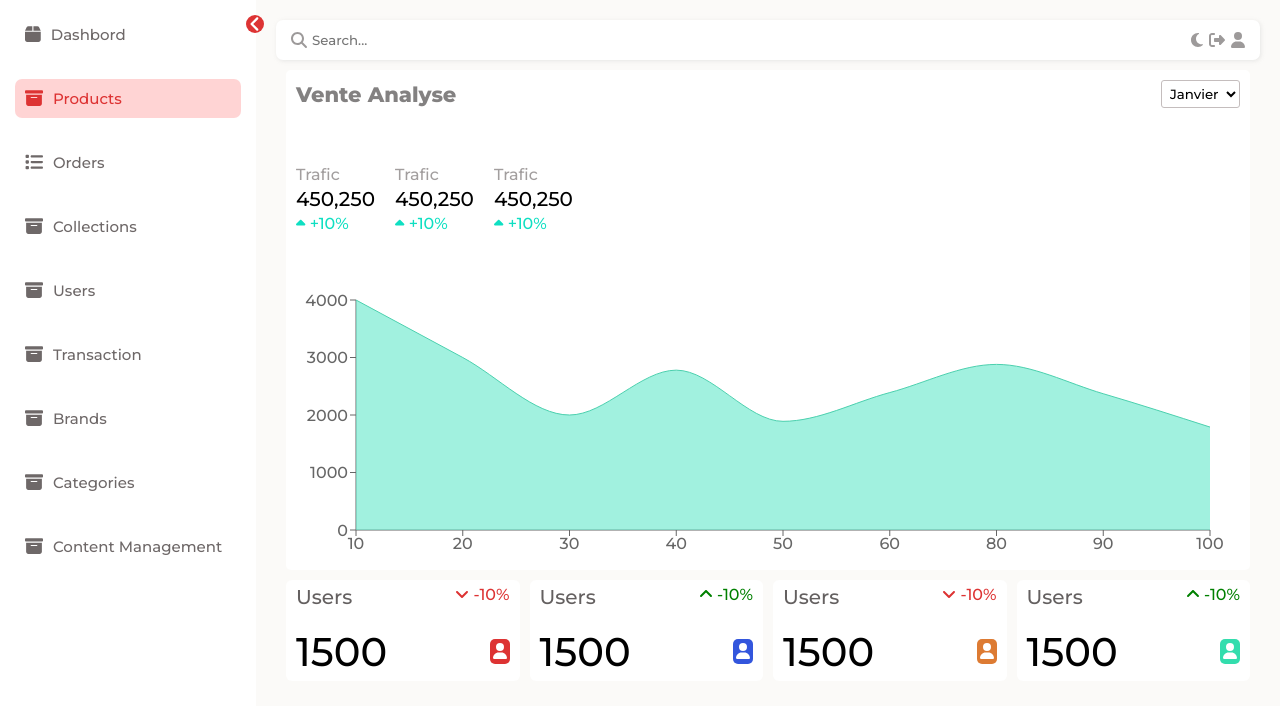
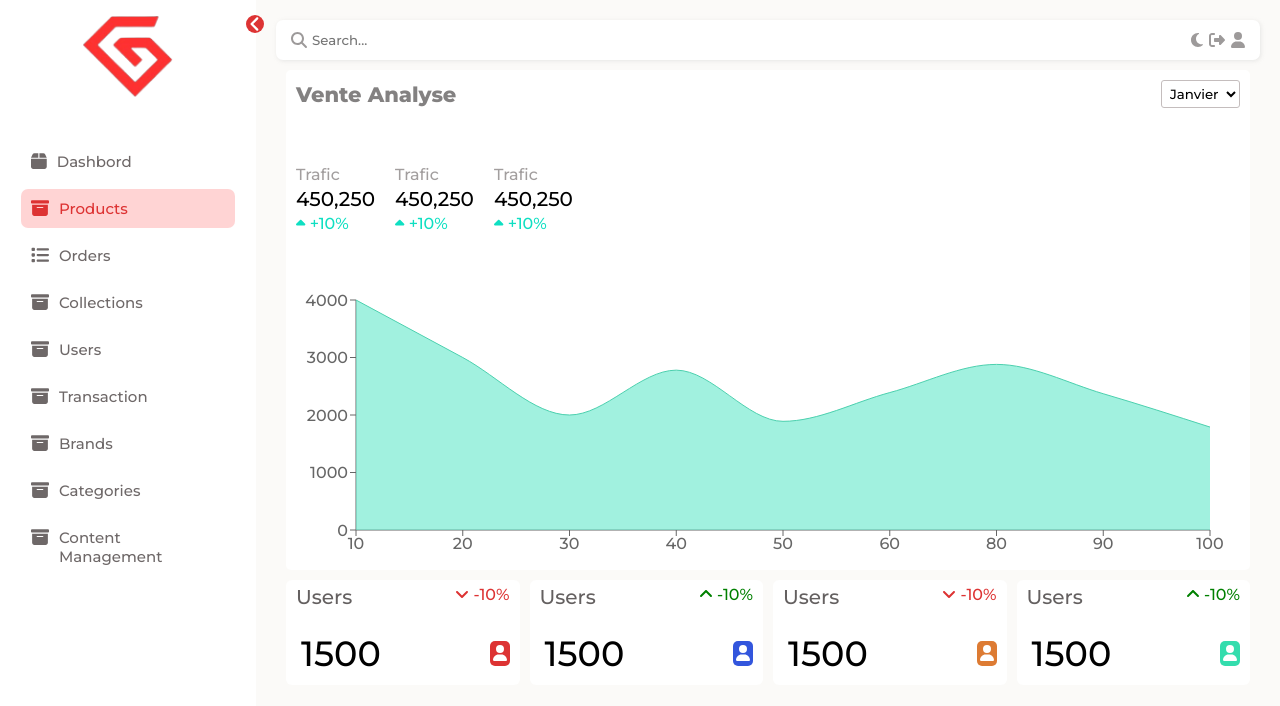
Before and after one commit to ismailbaidar/PFE, a React (Create React App) app in the folder project/public/front/: page /Admin in a window 1280 px wide. Shown: the top 706 px of the page. Built offline with nearby package versions, Linux system fonts and the light colour scheme; a web font is replaced by a local one.

Commit message:
fix dashboard

```diff
--- a/project/public/front/src/App.js
+++ b/project/public/front/src/App.js
@@ -21,7 +21,7 @@ function App() {
         const token = localStorage.getItem("auth_token");
 
         config.headers.Authorization =
-            "Bearer 3|Dq2xYuEgv4AYZA70PxiBOw0EsMQE3sun0uoHbUaQ";
+            "Bearer 4|w1IKv22mGuEepsognEhAKCjDli6goFhgo8MUfOPo";
         return config;
     });
     return (
--- a/project/public/front/src/components/Admin/AreaChartContent.jsx
+++ b/project/public/front/src/components/Admin/AreaChartContent.jsx
@@ -7,74 +7,72 @@ import {
     YAxis,
     CartesianGrid,
     ResponsiveContainer,
-    Tooltip
-  } from 'recharts'
-
-
+    Tooltip,
+} from "recharts";
 
 const AreaChartContent = () => {
-    const item=useRef()
-    const [width,setWidth]=useState()
-    console.log(item)
+    const item = useRef();
+
+    console.log(item);
     const data = [
         {
             name: "10",
             uv: 4000,
             pv: 2400,
-          amt: 2400
+            amt: 2400,
         },
         {
             name: "20",
             uv: 3000,
             pv: 1398,
-          amt: 2210
+            amt: 2210,
         },
         {
             name: "30",
             uv: 2000,
             pv: 9800,
-          amt: 2290
+            amt: 2290,
         },
         {
             name: "40",
             uv: 2780,
             pv: 3908,
-          amt: 2000
+            amt: 2000,
         },
         {
             name: "50",
             uv: 1890,
             pv: 4800,
-          amt: 2181
+            amt: 2181,
         },
         {
             name: "60",
             uv: 2390,
             pv: 3800,
-          amt: 2500
+            amt: 2500,
         },
         {
             name: "80",
             uv: 2880,
             pv: 3800,
-          amt: 2500
+            amt: 2500,
         },
         {
             name: "90",
             uv: 2370,
             pv: 3800,
-          amt: 2500
+            amt: 2500,
         },
         {
             name: "100",
             uv: 1790,
             pv: 4300,
-          amt: 2100
-        }
+            amt: 2100,
+        },
     ];
     return (
-        <div className="AreaChartContent"  ref={item} >
-            <div className="HeadArea"  >
+        <div className="AreaChartContent" ref={item}>
+            <div className="HeadArea">
                 <p>Vente Analyse</p>
                 <select>
                     <option>Janvier</option>
@@ -87,21 +85,26 @@ const AreaChartContent = () => {
                 <InfoAreaChart />
                 <InfoAreaChart />
             </div>
-            <div className="charts" >
-      <ResponsiveContainer  width={"100%"} height={300} >
+            <div className="charts">
+                <ResponsiveContainer width={"100%"} height={300}>
                     <AreaChart
                         data={data}
                         margin={{
                             top: 40,
                             right: 30,
                             left: 0,
-        bottom: 0
+                            bottom: 0,
                         }}
                     >
                         <XAxis dataKey="name" />
                         <YAxis />
                         <Tooltip />
-      <Area type="monotone" dataKey="uv" stroke="#4bd0ae" fill="#63e8ca" />
+                        <Area
+                            type="monotone"
+                            dataKey="uv"
+                            stroke="#4bd0ae"
+                            fill="#63e8ca"
+                        />
                     </AreaChart>
                 </ResponsiveContainer>
             </div>
--- a/project/public/front/src/components/Admin/SideBar.jsx
+++ b/project/public/front/src/components/Admin/SideBar.jsx
@@ -1,24 +1,43 @@
-import React, { useState } from 'react'
-import ItemSideBar from './ItemSideBar'
-import { faAngleLeft, faAngleRight, faBox, faBoxArchive,faList } from '@fortawesome/free-solid-svg-icons'
-import '../../styles/AdminSideBar.css'
-import { FontAwesomeIcon } from '@fortawesome/react-fontawesome'
+import React, { useState } from "react";
+import ItemSideBar from "./ItemSideBar";
+import {
+    faAngleLeft,
+    faAngleRight,
+    faBox,
+    faBoxArchive,
+    faList,
+} from "@fortawesome/free-solid-svg-icons";
+import "../../styles/AdminSideBar.css";
+import { FontAwesomeIcon } from "@fortawesome/react-fontawesome";
 const SideBar = () => {
-    const [show,setShow]=useState(false)
-  return (
-    <div className={`sideBarAdmin  ${show?'minSidbarAdmin':'fullSideBarAdmin'}`} >
-        <ItemSideBar icon={faBox} title={'Dashbord'} />
-        <ItemSideBar  active icon={faBoxArchive} title={'Products'} />
-        <ItemSideBar icon={faList} title={'Orders'}/>
-        <ItemSideBar icon={faBoxArchive} title={'Collections'}/>
-        <ItemSideBar icon={faBoxArchive} title={'Users'}/>
-        <ItemSideBar icon={faBoxArchive} title={'Transaction'}/>
-        <ItemSideBar icon={faBoxArchive} title={'Brands'}/>
-        <ItemSideBar icon={faBoxArchive} title={'Categories'}/>
-        <ItemSideBar icon={faBoxArchive} title={'Content Management'}/>
-        <FontAwesomeIcon id='iconToogleDashboardM'  onClick={()=>setShow(!show)} icon={ show ? faAngleRight : faAngleLeft } />
-    </div>
-  )
-}
+    const [show, setShow] = useState(false);
+    return (
+        <div
+            className={`sideBarAdmin  ${
+                show ? "minSidbarAdmin" : "fullSideBarAdmin"
+            }`}
+        >
+            <div className="logo">
+                <img src="../../images/logored.png" alt="" width={show?40:90} />
+            </div>
+            <div className="sidebar-items">
+                <ItemSideBar icon={faBox} title={"Dashbord"} />
+                <ItemSideBar active icon={faBoxArchive} title={"Products"} />
+                <ItemSideBar icon={faList} title={"Orders"} />
+                <ItemSideBar icon={faBoxArchive} title={"Collections"} />
+                <ItemSideBar icon={faBoxArchive} title={"Users"} />
+                <ItemSideBar icon={faBoxArchive} title={"Transaction"} />
+                <ItemSideBar icon={faBoxArchive} title={"Brands"} />
+                <ItemSideBar icon={faBoxArchive} title={"Categories"} />
+                <ItemSideBar icon={faBoxArchive} title={"Content Management"} />
+            </div>
+            <FontAwesomeIcon
+                id="iconToogleDashboardM"
+                onClick={() => setShow(!show)}
+                icon={show ? faAngleRight : faAngleLeft}
+            />
+        </div>
+    );
+};
 
-export default SideBar
+export default SideBar;
--- a/project/public/front/src/styles/AdminSideBar.css
+++ b/project/public/front/src/styles/AdminSideBar.css
@@ -83,16 +83,19 @@
 .sideBarAdmin {
     width: 20%;
     background-color: #fff;
-    padding: 15px;
+
     display: flex;
     flex-direction: column;
-    gap: 25px;
+    justify-content: flex-start;
     position: relative;
+    padding-inline: 1rem;
     transition: all 0.6s ease;
     height: 100vh;
     left: 0;
     position: fixed;
+    gap: 1.5rem;
     top: 0;
+    /* overflow-x: scroll; */
 }
 .SliderContentManagement::-webkit-scrollbar {
     display: none;
@@ -190,6 +193,7 @@
 
 .HomeDashboard {
     padding: 10px;
+
 }
 .FirstSectionDashbord {
     display: flex;
@@ -208,7 +212,7 @@
     color: #838181;
 }
 .AreaChartContent {
-    width: 80%;
+    width: max-content;
     display: flex;
     flex-direction: column;
     align-content: center;
@@ -274,6 +278,7 @@
     display: flex;
     flex-direction: column;
     gap: 18px;
+
 }
 .H-ItemsStateComponent {
     display: flex;
@@ -285,8 +290,9 @@
     align-items: center;
 }
 .T-ItemsStateComponent {
-    font-size: 40px;
+    font-size: 35px;
     font-weight: 400;
+    padding: 5px;
 }
 .I-ItemsStateComponent {
     color: #fff;
@@ -298,3 +304,14 @@
     font-size: 20px;
     color: #646060;
 }
+
+.sideBarAdmin .sidebar-items {
+    padding: 5px;
+    display: grid;
+    gap: 0.5rem;
+
+}
+.sideBarAdmin .logo{
+    padding: 1rem;
+    margin-inline:auto ;
+}
--- a/project/public/front/src/styles/Home.css
+++ b/project/public/front/src/styles/Home.css
@@ -69,6 +69,7 @@ li {
     height: 65px;
     width: 100%;
     position: fixed;
+
     top: 0;
     background-color: var(--main);
     transition: 0.3s ease-in;
@@ -86,7 +87,6 @@ li {
 }
 .logo,
 .logo a {
-    height: 100%;
     display: flex;
     align-items: center;
     gap: 14px;
```
Also changed, not shown: 1 other file (tests, documents, lock files or other folders). Lines whose indentation alone changed are shown as unchanged.
